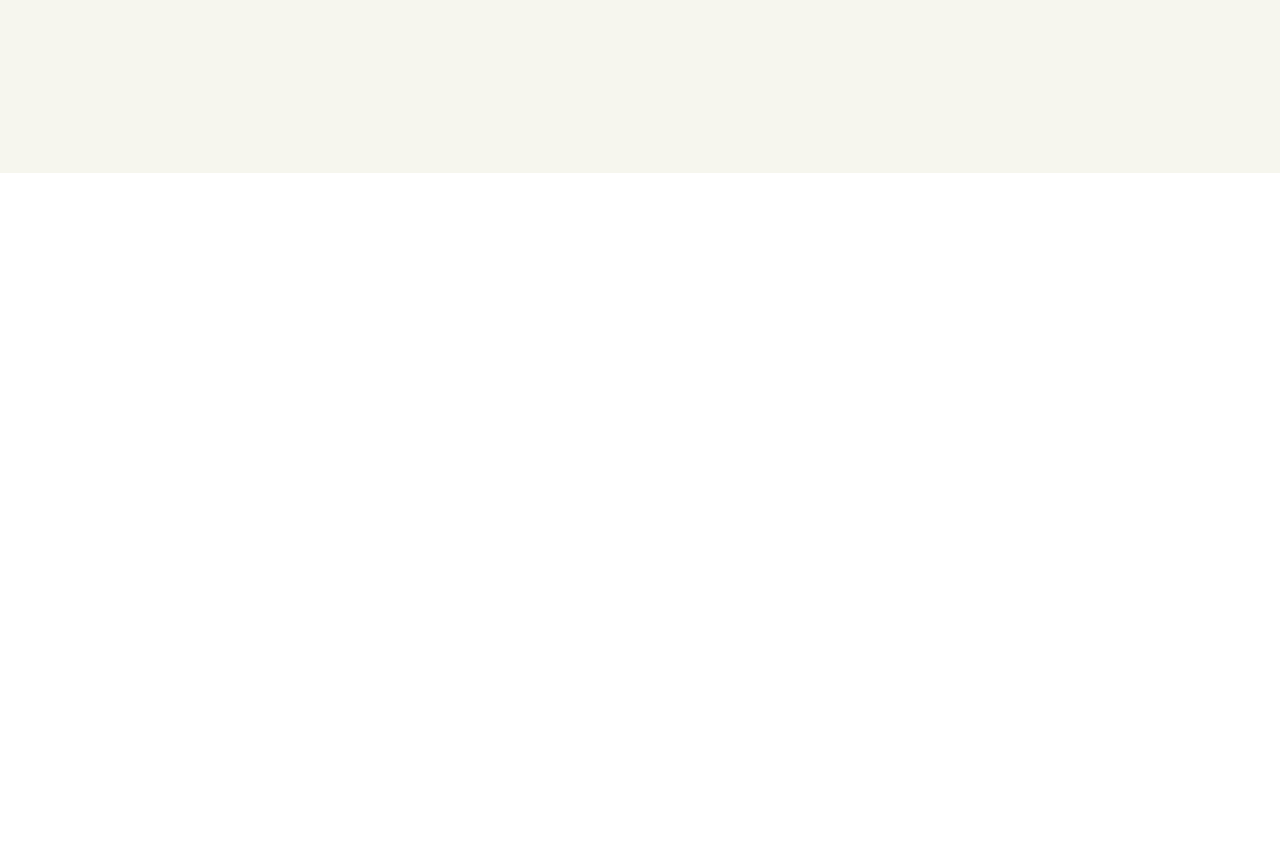
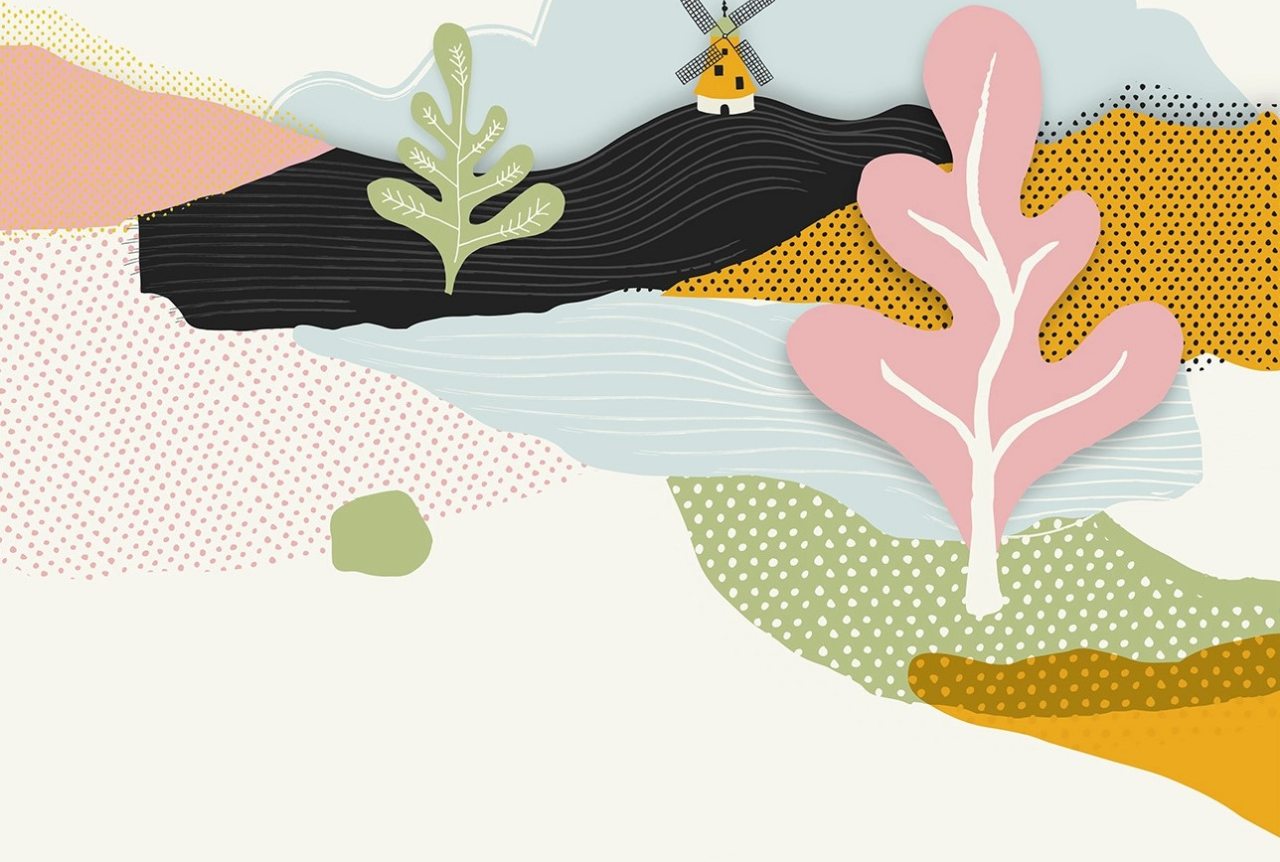
Before and after one commit to akashlowanshiakash/sanpsound, a plain HTML site: page index.html in a window 1280 px wide. Shown: the part 676-1538 px from the top of the page. Before the commit the page ends 849 px from the top, so only its background shows below. Drawn offline with nearby package versions, Linux system fonts and the light colour scheme; the site is published under a folder, as on GitHub Pages, so addresses that start at the root find nothing.

Commit message:
image commit

```diff
--- a/index.html
+++ b/index.html
@@ -25,7 +25,7 @@
         </div>
     </div>
         <div class="img">
-            <img src="/akash.jpg" alt="">
+            <img src="./akash.jpg" alt="">
         </div>
         <div class="dec">
             <div class="dleft">
```
